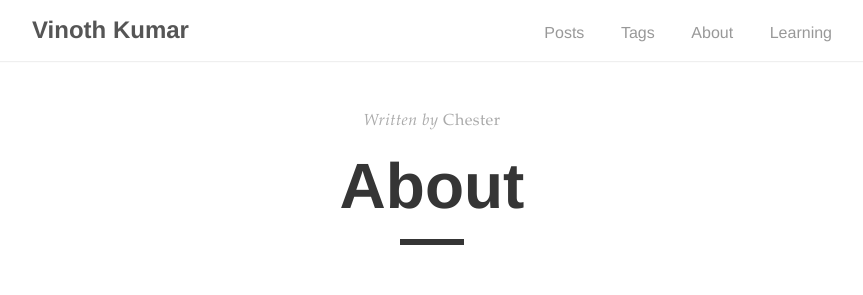
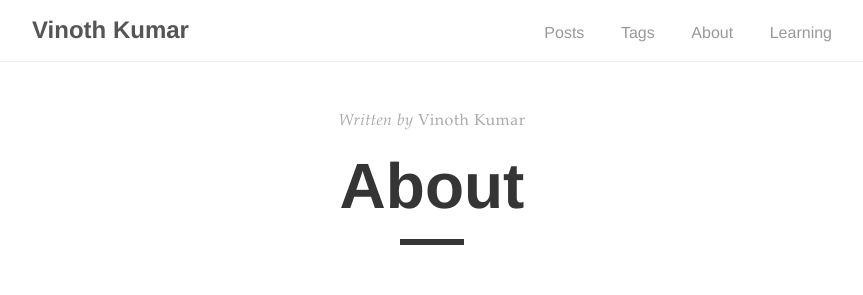
Before and after one commit to vinoct6/vinoct6.github.io, a Jekyll site: the page built from _pages/about.md, in a window 1280 px wide. Shown: the top 295 px of the page, without its empty margins (208-1071 px from the left). Built offline with Jekyll 4.4.1, drawn with Linux system fonts in a browser that asks for light colours.

```diff
--- a/_pages/about.md
+++ b/_pages/about.md
@@ -1,7 +1,7 @@
 ---
 layout: post
 title: "About"
-author: "Chester"
+author: "Vinoth Kumar"
 permalink: /about/
 ---
 
```
Also changed, not shown: _posts/2017-03-16-example-content.md (+1 -0 lines).
